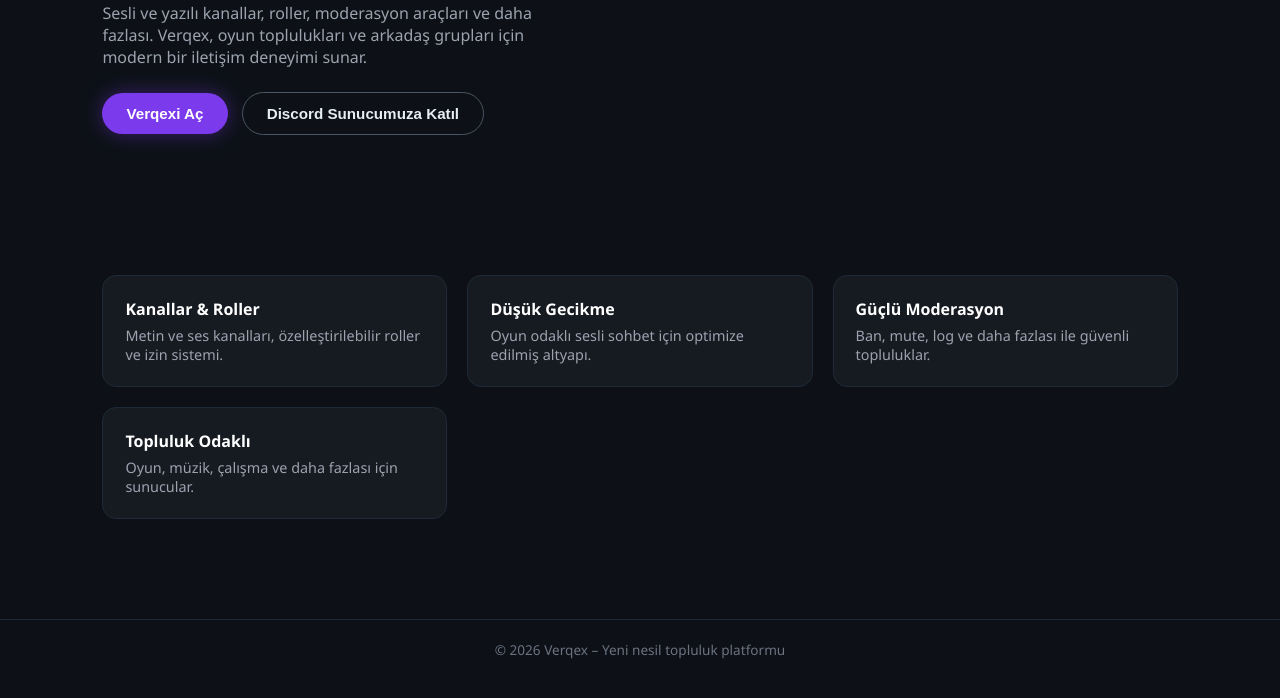
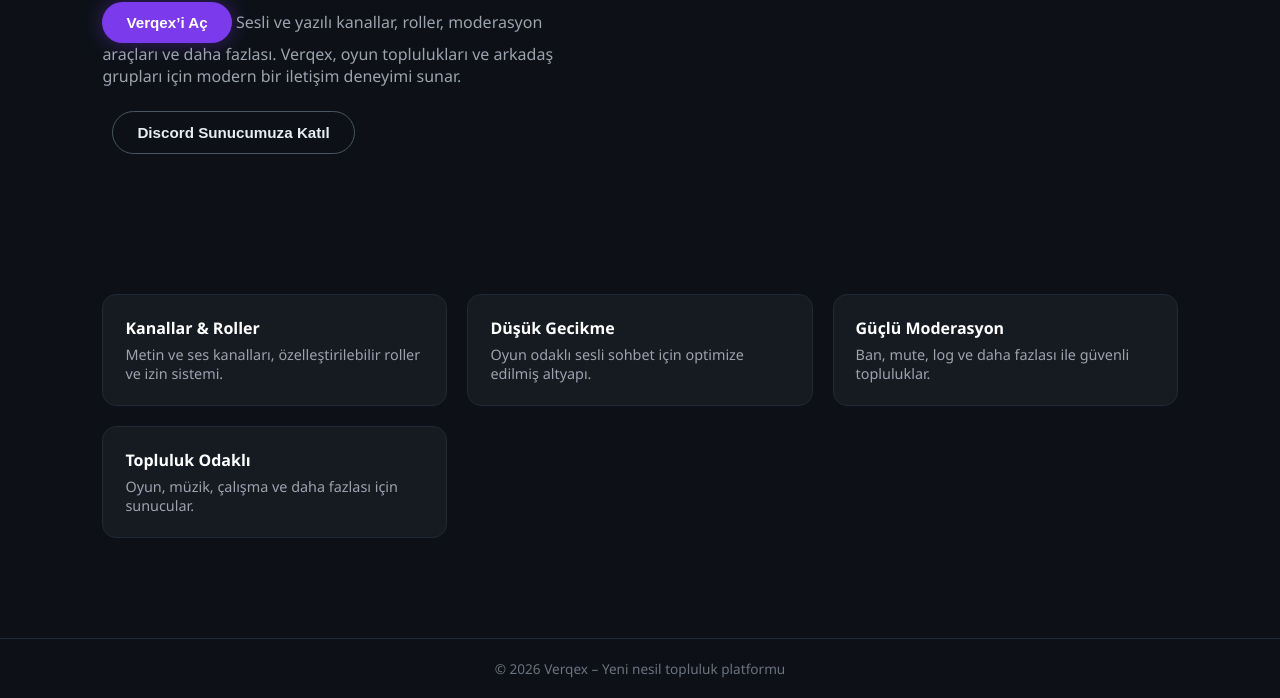
Before and after one commit to dmrblkruzgar-alt/Verqex, a plain HTML site: page index.html in a window 1280 px wide. Shown: the part 299-997 px from the top of the page. Drawn offline with Linux system fonts and the light colour scheme; a script that the page names is missing.

Commit message:
Update index.html

```diff
--- a/index.html
+++ b/index.html
@@ -177,11 +177,15 @@
     <div>
       <h1>Topluluğunu <span>Verqex</span> ile bir araya getir</h1>
       <p>
+<button class="btn btn-primary" onclick="window.location.href='login.html'">
+    Verqex’i Aç
+</button>
+
         Sesli ve yazılı kanallar, roller, moderasyon araçları ve daha fazlası.
         Verqex, oyun toplulukları ve arkadaş grupları için modern bir iletişim deneyimi sunar.
       </p>
 
-      <button class="btn btn-primary" id="download">Verqexi Aç</button>
+
       <button class="btn btn-secondary" style="margin-left:10px;">Discord Sunucumuza Katıl</button>
     </div>
   </section>
```
